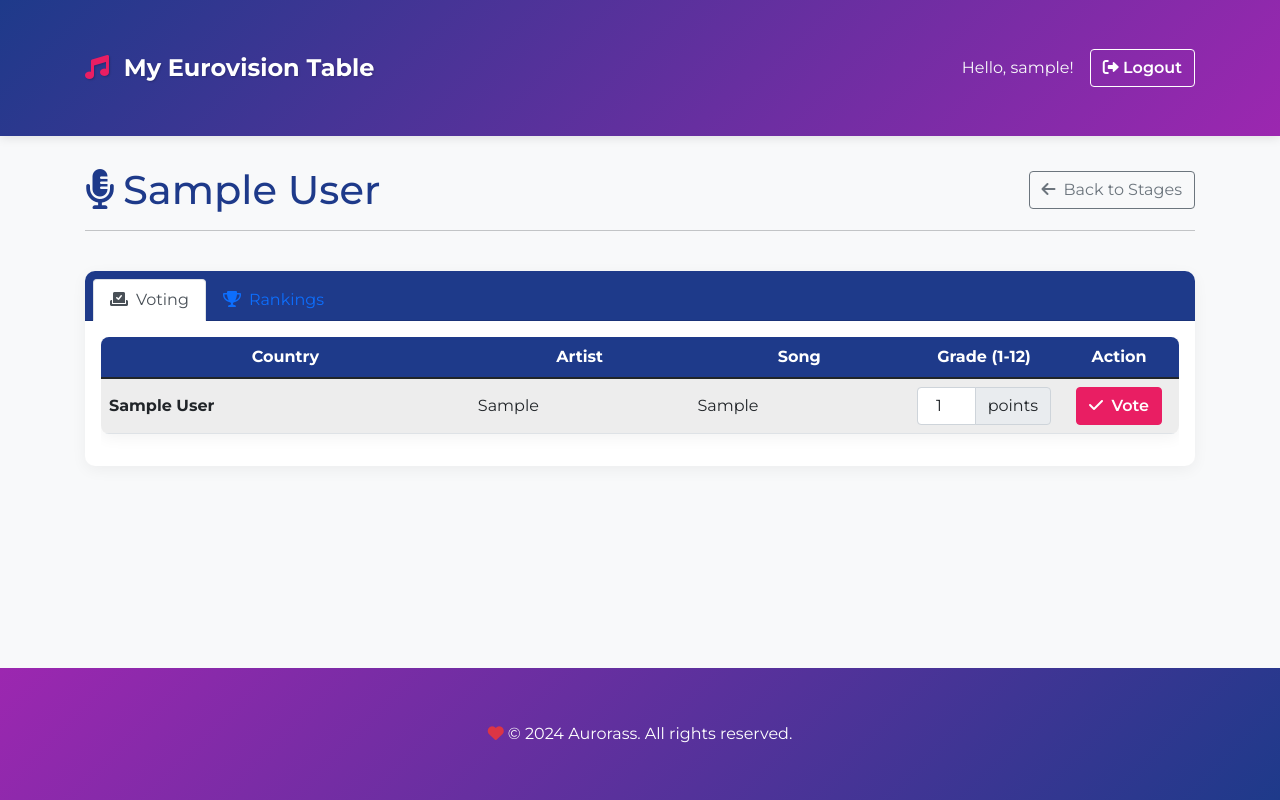
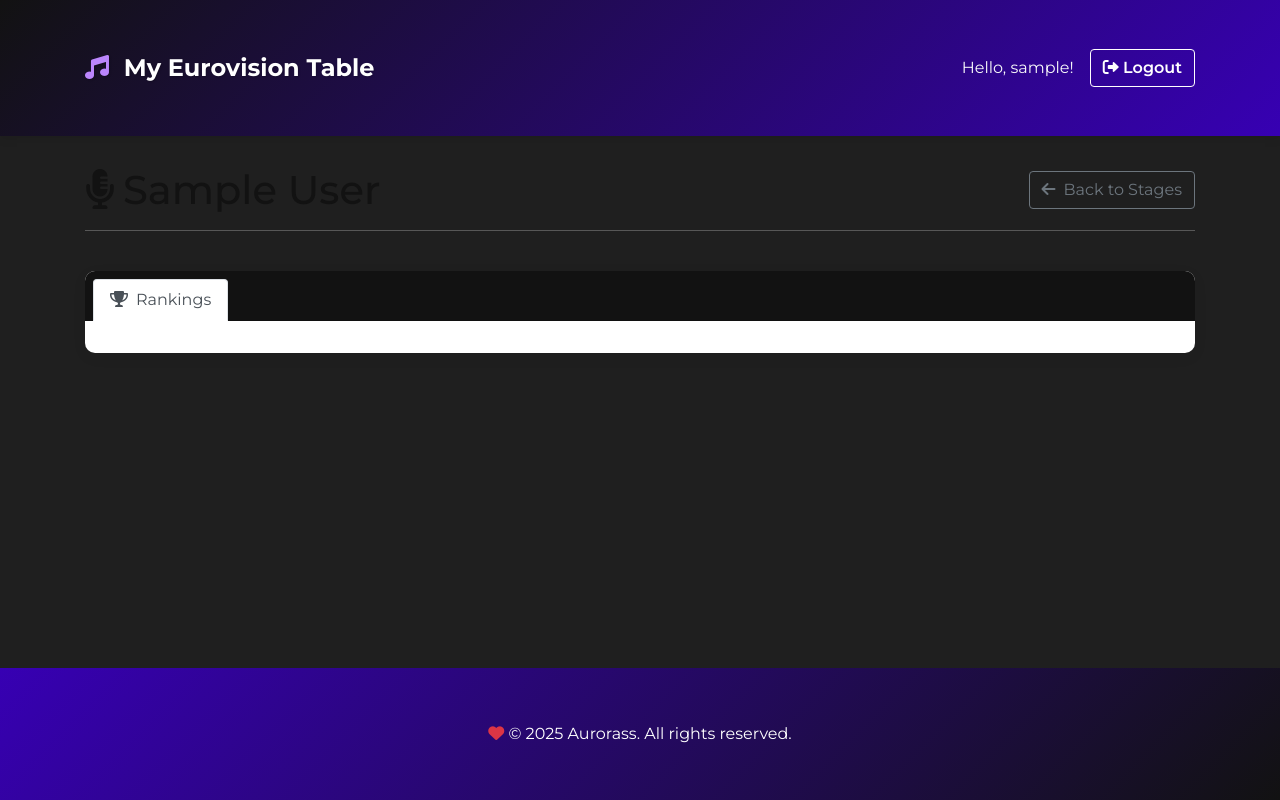
Before and after one commit to supercakecrumb/my-eurovision-table, a Flask app: page /stage/1 in a window 1280 px wide. Run offline with Flask 3, Linux system fonts and the light colour scheme; the visitor is signed in with stand-in values (Sample User, id 1); tables that the repository leaves empty hold one stand-in row (values such as "Sample post").

Commit message:
some renames and dark theme for default

```diff
--- a/app/templates/base.html
+++ b/app/templates/base.html
@@ -6,18 +6,19 @@
     <link href="https://cdn.jsdelivr.net/npm/bootstrap@5.1.3/dist/css/bootstrap.min.css" rel="stylesheet">
     <script src="https://cdn.jsdelivr.net/npm/bootstrap@5.1.3/dist/js/bootstrap.bundle.min.js"></script>
     <link rel="stylesheet" href="https://cdnjs.cloudflare.com/ajax/libs/font-awesome/6.0.0/css/all.min.css">
-    <title>{% block title %}{% endblock %}</title>
+    <title>euromouse</title>
     <style>
         :root {
-            --eurovision-blue: #1e3a8a;
-            --eurovision-pink: #e91e63;
-            --eurovision-purple: #9c27b0;
-            --eurovision-light: #f5f5f5;
+            --eurovision-blue: #121212;
+            --eurovision-pink: #bb86fc;
+            --eurovision-purple: #3700b3;
+            --eurovision-light: #1f1f1f;
         }
 
         body {
             font-family: 'Montserrat', sans-serif;
-            background-color: #f8f9fa;
+            background-color: var(--eurovision-light);
+            color: white;
             min-height: 100vh;
             display: flex;
             flex-direction: column;
@@ -156,7 +157,7 @@
                 <div class="col-md-12">
                     <p class="mb-0">
                         <i class="fas fa-heart text-danger"></i>
-                        © 2024 Aurorass. All rights reserved.
+                        © 2025 Aurorass. All rights reserved.
                     </p>
                 </div>
             </div>
--- a/app/templates/stage.html
+++ b/app/templates/stage.html
@@ -18,13 +18,9 @@
 <div class="card">
     <div class="card-header">
         <ul class="nav nav-tabs card-header-tabs" id="eurovisionTabs" role="tablist">
+            <!-- Voting tab removed -->
             <li class="nav-item" role="presentation">
-                <button class="nav-link active" id="voting-tab" data-bs-toggle="tab" data-bs-target="#voting" type="button" role="tab" aria-controls="voting" aria-selected="true">
-                    <i class="fas fa-vote-yea me-2"></i>Voting
-                </button>
-            </li>
-            <li class="nav-item" role="presentation">
-                <button class="nav-link" id="rankings-tab" data-bs-toggle="tab" data-bs-target="#rankings" type="button" role="tab" aria-controls="rankings" aria-selected="false">
+                <button class="nav-link active" id="rankings-tab" data-bs-toggle="tab" data-bs-target="#rankings" type="button" role="tab" aria-controls="rankings" aria-selected="true">
                     <i class="fas fa-trophy me-2"></i>Rankings
                 </button>
             </li>
@@ -32,48 +28,7 @@
     </div>
     <div class="card-body">
         <div class="tab-content" id="eurovisionTabsContent">
-            <div class="tab-pane fade show active" id="voting" role="tabpanel" aria-labelledby="voting-tab">
-                <div class="table-responsive">
-                    <table class="table table-hover table-striped align-middle">
-                        <thead>
-                            <tr class="text-center">
-                                <th>Country</th>
-                                <th>Artist</th>
-                                <th>Song</th>
-                                <th style="width: 150px;">Grade (1-12)</th>
-                                <th style="width: 120px;">Action</th>
-                            </tr>
-                        </thead>
-                        <tbody>
-                            {% for country in countries %}
-                            <tr>
-                                <form method="POST" action="{{ url_for('submit_grades', stage_id=stage.id, country_id=country.id) }}">
-                                    <td class="fw-bold">
-                                        <div class="d-flex align-items-center">
-                                            <span class="me-2">{{ country.display_name }}</span>
-                                        </div>
-                                    </td>
-                                    <td>{{ country.artist }}</td>
-                                    <td>{{ country.song }}</td>
-                                    <td>
-                                        <div class="input-group">
-                                            <input type="number" name="grade" min="1" max="12" value="{{ grades.get(country.id, '') }}"
-                                                class="form-control text-center" required>
-                                            <span class="input-group-text">points</span>
-                                        </div>
-                                    </td>
-                                    <td class="text-center">
-                                        <button type="submit" class="btn btn-eurovision">
-                                            <i class="fas fa-check me-1"></i> Vote
-                                        </button>
-                                    </td>
-                                </form>
-                            </tr>
-                            {% endfor %}
-                        </tbody>
-                    </table>
-                </div>
-            </div>
+            <!-- Voting functionality removed -->
             <div class="tab-pane fade" id="rankings" role="tabpanel" aria-labelledby="rankings-tab">
                 <div class="table-responsive">
                     <table class="table table-hover table-striped align-middle">
```
